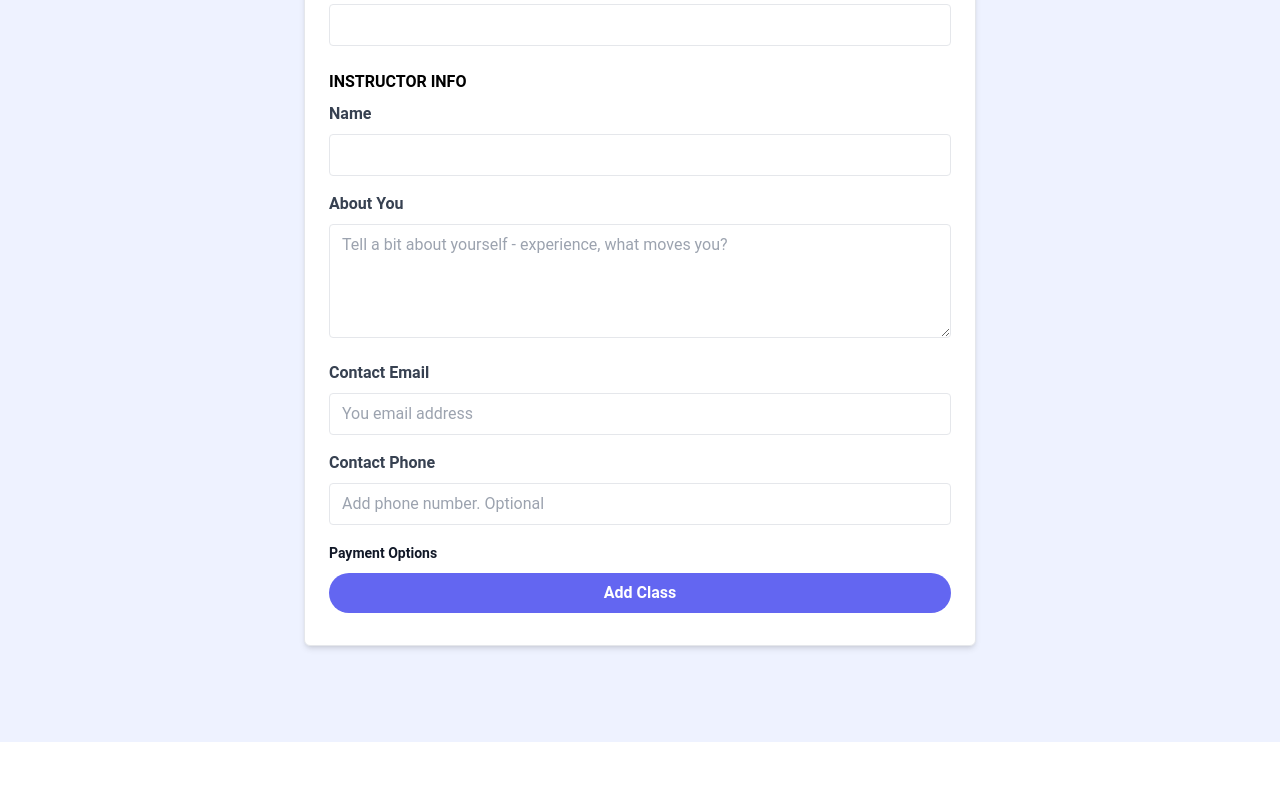
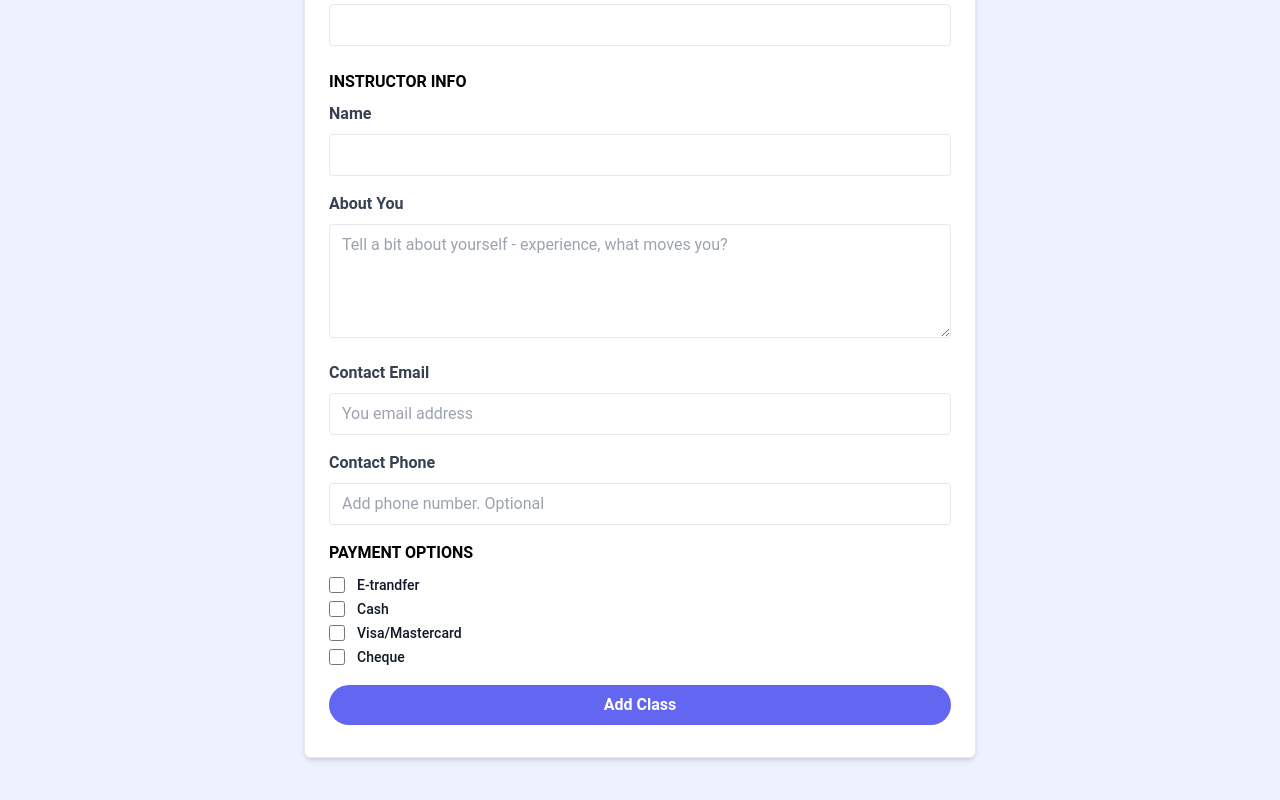
Before and after one commit to akarlovskaya/react-fitness-classes-board, a React (Vite) app: page /add-class in a window 1280 px wide. Shown: the part 1474-2274 px from the top of the page. Before the commit the page ends 2216 px from the top, so only its background shows below. Built offline with nearby package versions, Linux system fonts and the light colour scheme.

Commit message:
add Payment Options

```diff
--- a/src/pages/AddClassPage.jsx
+++ b/src/pages/AddClassPage.jsx
@@ -18,41 +18,71 @@ const AddClassPage = () => {
     const [instructorDescription, setInstructorDescription] = useState('');
     const [contactEmail, setContactEmail] = useState('');
     const [contactPhone, setContactPhone] = useState('');
-    const [paymentOptions, setPaymentOptions] = useState('');
+    const [paymentOptions, setPaymentOptions] = useState([]);
 
 
     const DAYS = [
         {
-          id: "monday",
+          id: "1",
+          name: "monday",
           label: "Monday"
         },
         {
-          id: "tuesday",
+          id: "2",
+          name: "tuesday",
           label: "Tuesday"
         },
         {
-          id: "wednesday",
+          id: "3",
+          name: "wednesday",
           label: "Wednesday"
         },
         {
-          id: "thursday",
+          id: "4",
+          name: "thursday",
           label: "Thursday"
         },
         {
-          id: "friday",
+          id: "5",
+          name: "friday",
           label: "Friday"
         },
         {
-          id: "saturday",
+          id: "6",
+          name: "saturday",
           label: "Saturday"
         },
         {
-            id: "sunday",
+           id: "7",
+           name: "sunday",
            label: "Sunday"
         }
       ];
 
-    const handleSelect = (event) => {
+    const PAYMENT_OPTIONS = [
+        {
+            id: "1",
+            type: "e-trandfer",
+            label: "E-trandfer"
+        },
+        {
+            id: "2",
+            type: "cash",
+            label: "Cash"
+        },
+        {
+            id: "3",
+            type: "visa-mastercard",
+            label: "Visa/Mastercard"
+        },
+        {
+            id: "4",
+            type: "cheque",
+            label: "Cheque"
+        }
+      ];
+
+    const handleSelectDay = (event) => {
         const value = event.target.value;
         const isChecked = event.target.checked;
 
@@ -67,6 +97,20 @@ const AddClassPage = () => {
 
     };
 
+    const handleSelectPayment = (event) => {
+        const value = event.target.value;
+        const isChecked = event.target.checked;
+
+        if (isChecked) {
+            // Add checked option to the PaymentOptions list
+            setPaymentOptions([...paymentOptions, value]);
+        } else {
+            // Remove unchecked item from the PaymentOptions list
+            const filteredList = paymentOptions.filter((item) => item !==value);
+            setPaymentOptions(filteredList);
+        }
+    };
+
   return (
     <section className="bg-indigo-50">
         <div className="container m-auto max-w-2xl py-24">
@@ -76,6 +120,7 @@ const AddClassPage = () => {
 
             <fieldset>
                 <legend className="font-semibold uppercase mb-2 mt-8">Class Information</legend>
+                {/* Type of class */}
                 <div className="mb-4">
                     <label htmlFor="type" className="block text-sm font-semibold leading-6 text-gray-900 mb-2">Type</label>
                     <select
@@ -91,6 +136,7 @@ const AddClassPage = () => {
                     </select>
                 </div>
 
+                {/* Name of class*/}
                 <div className="mb-4">
                     <label
                     htmlFor="title"
@@ -106,7 +152,7 @@ const AddClassPage = () => {
                         onChange={(e) => setTitle(e.target.value)}
                     />
                 </div>
-
+                {/* Description */}
                 <div className="mb-4">
                     <label
                         htmlFor="description"
@@ -121,7 +167,7 @@ const AddClassPage = () => {
                         onChange={(e) => setDescription(e.target.value)}>
                         </textarea>
                 </div>
-
+                {/* Time */}
                 <div className="mb-4">
                     <label
                         htmlFor="time"
@@ -137,6 +183,7 @@ const AddClassPage = () => {
                     />
                 </div>
 
+                {/* Checkbox DAY of WEEK */}
                 <fieldset>
                     <legend className="block text-sm font-semibold leading-6 text-gray-900 mb-2">Days of the Week</legend>
                     <div className="mb-4">
@@ -145,17 +192,17 @@ const AddClassPage = () => {
                             <Checkbox
                                 key={day.id}
                                 type="checkbox"
-                        value={day.id}
+                                value={day.name}
                                 id={day.id}
-                        name={day.id}
+                                name={day.name}
                                 className="h-4 w-4 rounded border-gray-300 text-indigo-600 focus:ring-indigo-600"
-                        handleSelect={handleSelect}>{day.label}
+                                handleSelect={handleSelectDay}>{day.label}
                             </Checkbox>
                         )
                         }
                     </div>
                 </fieldset>
-
+                {/* Fee */}
                 <div className="mb-4">
                     <label
                         htmlFor="fee"
@@ -172,7 +219,9 @@ const AddClassPage = () => {
                     />
                 </div>
             </fieldset>
+            {/* END of CLASS INFORMATION */}
 
+            {/* LOCATION */}
             <fieldset>
             <legend className="font-semibold uppercase mb-2 mt-10">Location</legend>
                 <div className='mb-4'>
@@ -242,7 +291,9 @@ const AddClassPage = () => {
                     />
                 </div>
             </fieldset>
+            {/* END of LOCATION */}
 
+            {/* INSTRUCTOR INFORMATION */}
             <fieldset>
                 <legend className="font-semibold uppercase mb-2 mt-8">Instructor Info</legend>
                 <div className="mb-4">
@@ -256,7 +307,7 @@ const AddClassPage = () => {
                         onChange={(e) => setInstructorName(e.target.value)}
                     />
                 </div>
-
+                {/* About */}
                 <div className="mb-4">
                 <label
                     htmlFor="instructorDescription"
@@ -271,7 +322,7 @@ const AddClassPage = () => {
                         onChange={(e) => setInstructorDescription(e.target.value)}
                     ></textarea>
                 </div>
-
+                {/* Contact Email */}
                 <div className="mb-4">
                     <label
                         htmlFor="contactEmail"
@@ -287,7 +338,7 @@ const AddClassPage = () => {
                         onChange={(e) => setContactEmail(e.target.value)}
                     />
                 </div>
-
+                {/* Contact Phone */}
                 <div className="mb-4">
                     <label
                     htmlFor="contactPhone"
@@ -303,43 +354,24 @@ const AddClassPage = () => {
                     />
                 </div>
             </fieldset>
-
+            {/* PAYMENT OPRIONS */}
             <fieldset>
-            <legend className="block text-sm font-semibold leading-6 text-gray-900 mb-2">Payment Options</legend>
-            {/* <div class="mb-4">
-              <div class="relative flex gap-x-3">
-                <div class="flex h-6 items-center">
-                  <input id="etransfer" name="etransfer" type="checkbox" class="h-4 w-4 rounded border-gray-300 text-indigo-600 focus:ring-indigo-600"/>
+            <legend className="font-semibold uppercase mb-2 mt-8">Payment Options</legend>
+            <div className="mb-4">
+               {
+                PAYMENT_OPTIONS.map(payment =>
+                    <Checkbox
+                        key={payment.id}
+                        type="checkbox"
+                        value={payment.type}
+                        id={payment.id}
+                        name={payment.type}
+                        className="h-4 w-4 rounded border-gray-300 text-indigo-600 focus:ring-indigo-600"
+                        handleSelect={handleSelectPayment}>{payment.label}
+                    </Checkbox>
+                   )
+                }
             </div>
-                <div class="text-sm leading-6">
-                  <label htmlFor="etransfer" class="font-medium text-gray-900">E-transfer</label>
-                </div>
-              </div>
-              <div class="relative flex gap-x-3">
-                <div class="flex h-6 items-center">
-                  <input id="cash" name="cash" type="checkbox" class="h-4 w-4 rounded border-gray-300 text-indigo-600 focus:ring-indigo-600"/>
-                </div>
-                <div class="text-sm leading-6">
-                  <label htmlFor="cash" class="font-medium text-gray-900">Cash</label>
-                </div>
-              </div>
-              <div class="relative flex gap-x-3">
-                <div class="flex h-6 items-center">
-                  <input id="visa" name="visa" type="checkbox" class="h-4 w-4 rounded border-gray-300 text-indigo-600 focus:ring-indigo-600"/>
-                </div>
-                <div class="text-sm leading-6">
-                  <label htmlFor="visa" class="font-medium text-gray-900">Visa/Mastercard</label>
-                </div>
-              </div>
-              <div class="relative flex gap-x-3">
-                <div class="flex h-6 items-center">
-                  <input id="cheque" name="cheque" type="checkbox" class="h-4 w-4 rounded border-gray-300 text-indigo-600 focus:ring-indigo-600"/>
-                </div>
-                <div class="text-sm leading-6">
-                  <label htmlFor="cheque" class="font-medium text-gray-900">Cheque</label>
-                </div>
-              </div>
-            </div> */}
           </fieldset>
 
             <div>
```
Lines whose indentation alone changed are shown as unchanged.
